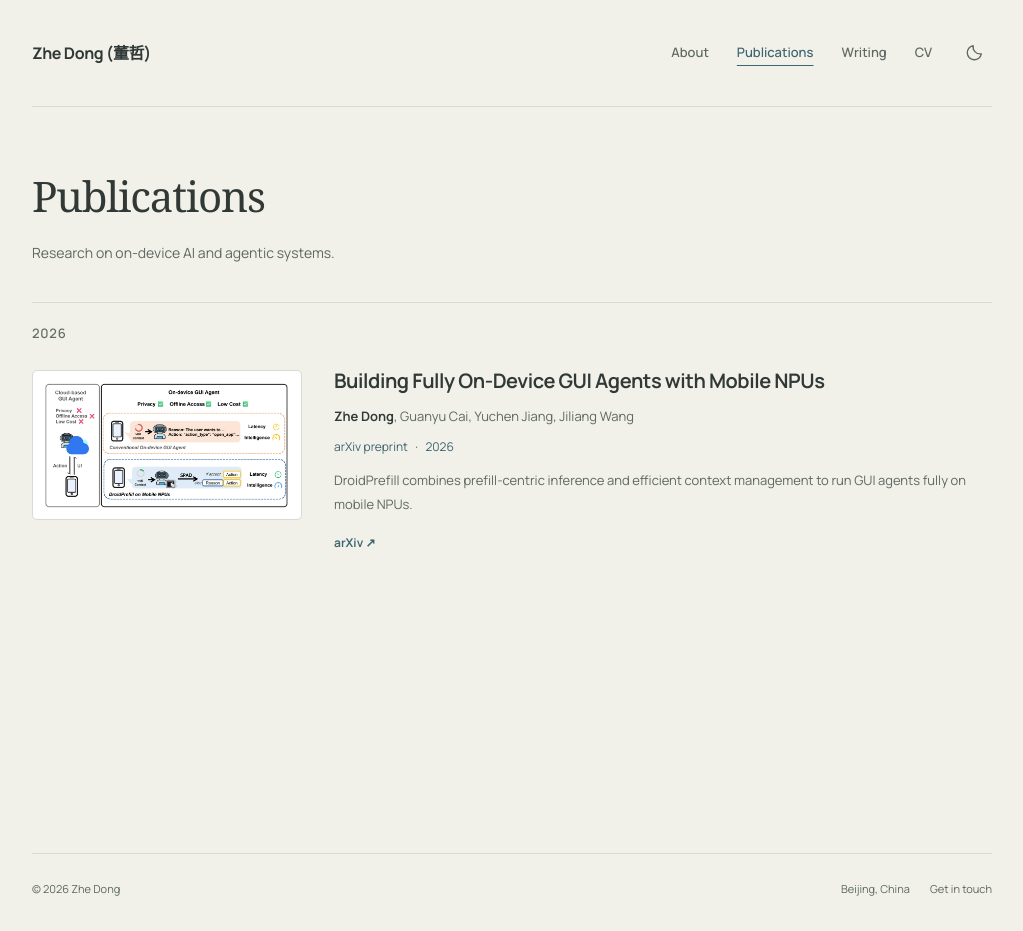
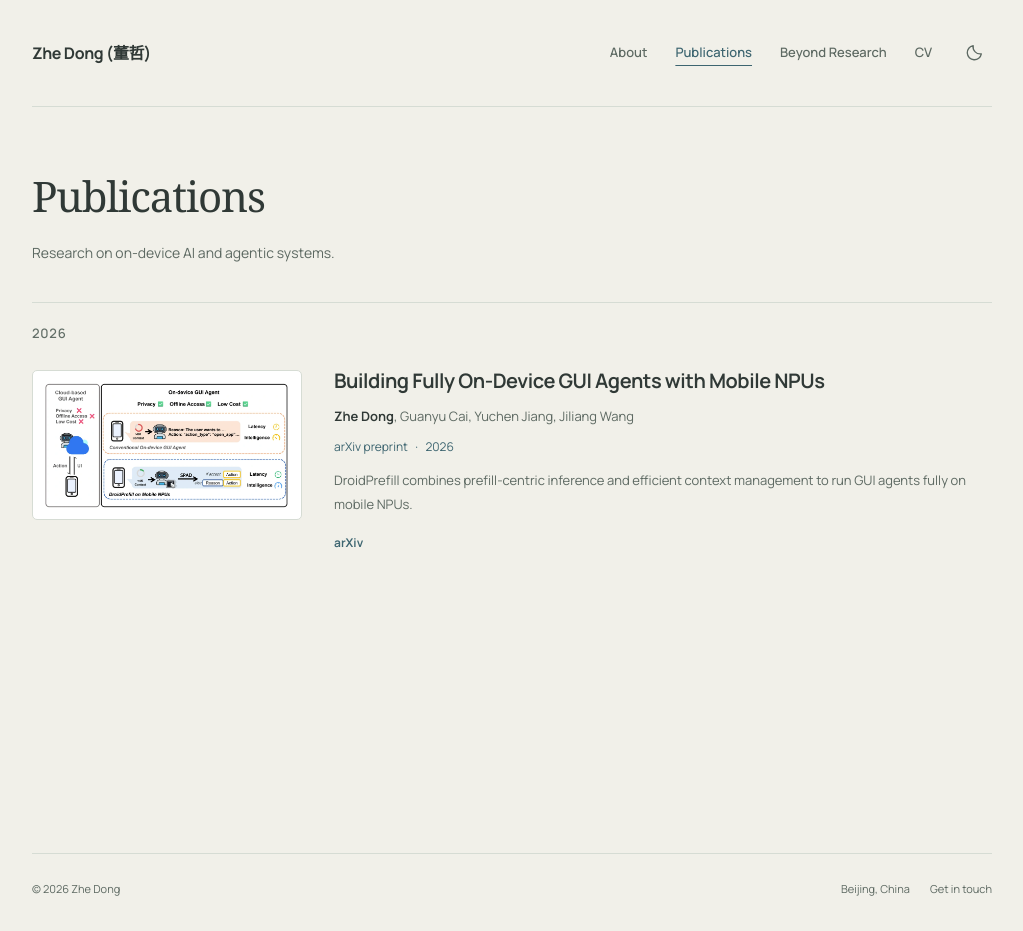
Before and after one commit to Adam-THU/Adam-THU.github.io, a Jekyll site: the page built from _pages/publications.html, in a window 1280 px wide. Shown: the whole page, without its empty margins (128-1151 px from the left). Built offline with Jekyll 4.4.1, drawn with Linux system fonts in a browser that asks for light colours.

Commit message:
Rename Writing to Beyond Research and simplify arXiv link

```diff
--- a/_data/navigation.yml
+++ b/_data/navigation.yml
@@ -3,7 +3,7 @@ main:
     url: /
   - title: "Publications"
     url: /publications/
-  - title: "Writing"
+  - title: "Beyond Research"
     url: /year-archive/
   - title: "CV"
     url: /cv/
--- a/_includes/publication-card.html
+++ b/_includes/publication-card.html
@@ -11,6 +11,6 @@
     {% endif %}
     <p class="publication-venue">{{ post.venue }} <span aria-hidden="true">&middot;</span> {{ post.date | date: '%Y' }}</p>
     {% if post.excerpt %}<p class="publication-summary">{{ post.excerpt | strip_html }}</p>{% endif %}
-    {% if post.arxivurl %}<a class="publication-link" href="{{ post.arxivurl }}">arXiv <span aria-hidden="true">↗</span></a>{% endif %}
+    {% if post.arxivurl %}<a class="publication-link" href="{{ post.arxivurl }}">arXiv</a>{% endif %}
   </div>
 </article>
--- a/_pages/year-archive.html
+++ b/_pages/year-archive.html
@@ -1,8 +1,8 @@
 ---
 layout: single
 permalink: /year-archive/
-title: "Writing"
-description: "Notes on research, models, and systems."
+title: "Beyond Research"
+description: "Notes, photographs, and things I find interesting along the way."
 redirect_from:
   - /wordpress/blog-posts/
 ---
```
Also changed, not shown: other parts of _pages/year-archive.html (+1 -1 lines), README.md (+1 -1 lines).
